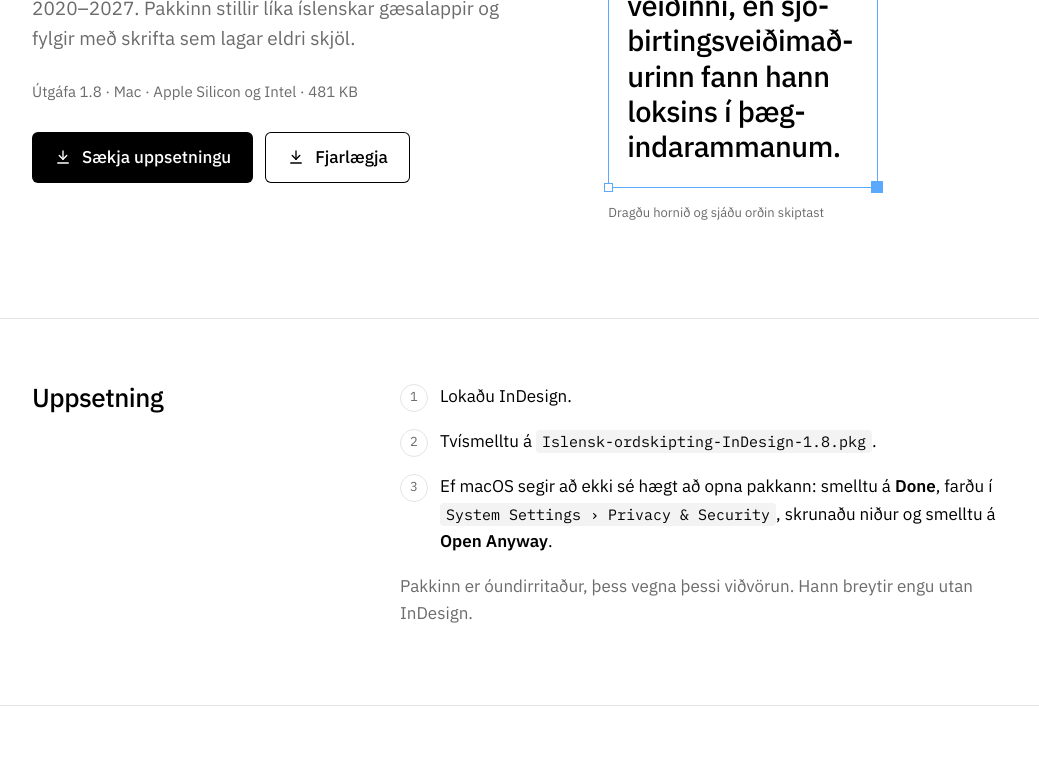
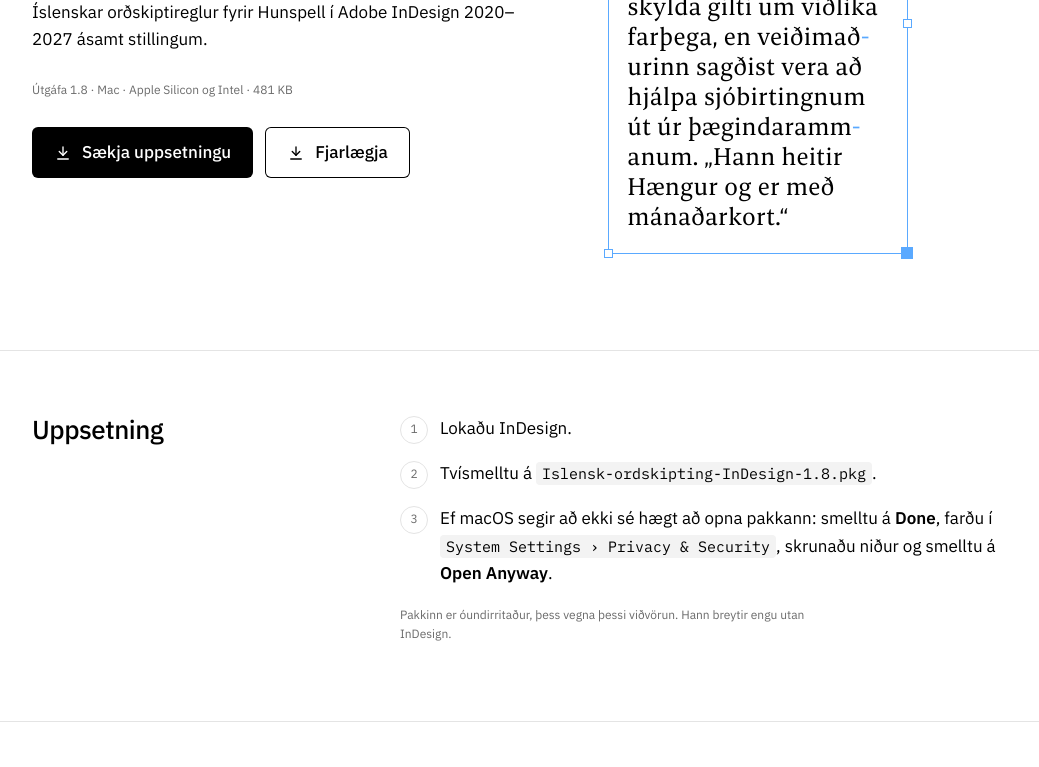
Before and after one commit to trgvi/ordskipting, a plain HTML site: page index.html in a window 1280 px wide. Shown: the part 326-1093 px from the top of the page, without its empty margins (120-1159 px from the left). Drawn offline with Linux system fonts and the light colour scheme.

Commit message:
Ný setning, Bespoke Serif og blá bandstrik í rammanum, 12px grár texti
Co-Authored-By: Claude Opus 5.5 <noreply@anthropic.com>
Claude-Session: https://claude.ai/code/session_01YRiNmbf7QVRPXRZJiZNL7Q

```diff
--- a/index.html
+++ b/index.html
@@ -33,17 +33,19 @@ h1{font-size:clamp(34px,5vw,52px);line-height:1.05;margin:0 0 20px}
 h2{font-size:26px;line-height:1.15;margin:0 0 16px}
 .top{display:flex;justify-content:flex-end;padding-top:20px}
 .hero{display:grid;grid-template-columns:minmax(0,1.25fr) minmax(0,1fr);gap:clamp(32px,6vw,80px);padding-block:clamp(24px,5vw,64px) clamp(48px,8vw,96px);align-items:center}
-.lead{font-size:19px;color:var(--muted);max-width:34em;margin:0 0 28px;hyphens:manual}
-.meta{font:15px/1.5 "IBM Plex Sans","Helvetica Neue",sans-serif;color:var(--muted);margin:0 0 28px}
+.lead{font-size:17px;color:var(--ink);max-width:34em;margin:0 0 28px;hyphens:manual}
+.meta{font:12px/1.5 "IBM Plex Sans","Helvetica Neue",sans-serif;color:var(--muted);margin:0 0 28px}
 .btn{display:inline-flex;align-items:center;gap:10px;min-height:48px;padding:12px 22px;background:var(--ink);color:var(--bg);text-decoration:none;font-weight:500;border-radius:6px;transition:opacity .15s}
 .btn:hover{opacity:.85}.btn:focus-visible,a:focus-visible{outline:2px solid var(--ink);outline-offset:3px}
 .btn svg{width:18px;height:18px}
 .btns{display:flex;flex-wrap:wrap;gap:12px}
 .btn.out{background:none;color:var(--ink);box-shadow:inset 0 0 0 1px var(--ink)}
 .btn.out:hover{opacity:1;background:var(--soft)}
-.frame{--fb:#5aa9ff;position:relative;width:270px;max-width:100%;border:1px solid var(--fb);padding:16px 18px 22px;font:500 29px/1.22 "IBM Plex Sans","Helvetica Neue",sans-serif;letter-spacing:-.015em;touch-action:none}
+@font-face{font-family:"Bespoke Serif";src:url(fonts/BespokeSerif-Variable.woff2) format("woff2");font-weight:300 800;font-display:swap}
+.frame{--fb:#5aa9ff;position:relative;width:300px;max-width:100%;border:1px solid var(--fb);padding:16px 18px 22px;font:400 24px/1.25 "Bespoke Serif",Georgia,serif;touch-action:none}
 :root.is-dark .frame{--fb:#7dbbff}
 .ftext{margin:0;hyphens:manual;-webkit-hyphens:manual;overflow-wrap:normal;word-break:normal}
+.ftext .ln{display:block;white-space:nowrap}.ftext .hy{color:var(--fb)}
 .hd{position:absolute;width:9px;height:9px;padding:0;background:var(--bg);border:1px solid var(--fb);border-radius:0}
 .tl{top:-5px;left:-5px}.tr{top:-5px;right:-5px}.bl{bottom:-5px;left:-5px}
 .br{bottom:-6px;right:-6px;width:12px;height:12px;background:var(--fb);cursor:ew-resize}
@@ -55,17 +57,17 @@ section{border-top:1px solid var(--line);padding-block:clamp(40px,6vw,64px)}
 .cols{display:grid;grid-template-columns:minmax(0,1fr) minmax(0,2fr);gap:clamp(24px,5vw,64px)}
 ol{margin:0;padding:0;list-style:none;counter-reset:s;max-width:38em}
 ol li{counter-increment:s;position:relative;padding:0 0 18px 40px}
-ol li::before{content:counter(s);position:absolute;left:0;top:1px;width:26px;height:26px;border:1px solid var(--line);border-radius:50%;font:13px/24px "IBM Plex Sans","Helvetica Neue",sans-serif;text-align:center;color:var(--muted)}
+ol li::before{content:counter(s);position:absolute;left:0;top:1px;width:26px;height:26px;border:1px solid var(--line);border-radius:50%;font:12px/24px "IBM Plex Sans","Helvetica Neue",sans-serif;text-align:center;color:var(--muted)}
 p{margin:0 0 14px;max-width:38em}
-.muted{color:var(--muted)}
+.muted{color:var(--muted);font-size:12px}
 code{font:15px/1.5 "IBM Plex Mono",ui-monospace,monospace;background:var(--soft);padding:2px 6px;border-radius:4px;overflow-wrap:anywhere}
 .words{display:grid;grid-template-columns:repeat(2,minmax(0,1fr));gap:1px;background:var(--line);border:1px solid var(--line);margin:0;padding:0;list-style:none}
 .words li{background:var(--bg);padding:16px 18px;display:flex;flex-direction:column;gap:4px}
 .words .w{overflow-wrap:anywhere;font:500 20px/1.2 "IBM Plex Sans","Helvetica Neue",sans-serif}
-.words .h{font:15px/1.4 "IBM Plex Mono",ui-monospace,monospace;color:var(--muted)}
+.words .h{font:12px/1.4 "IBM Plex Mono",ui-monospace,monospace;color:var(--muted)}
 .words .h b{color:var(--ink);font-weight:500}
 footer{border-top:1px solid var(--line)}
-footer .wrap{padding-block:32px;font-size:14px;color:var(--muted)}
+footer .wrap{padding-block:32px;font-size:12px;color:var(--muted)}
 footer p{max-width:none;margin:0 0 6px}
 @media(max-width:720px){.hero{grid-template-columns:minmax(0,1fr)}.cols{grid-template-columns:minmax(0,1fr)}.words{grid-template-columns:minmax(0,1fr)}}
 @media(prefers-reduced-motion:reduce){.btn{transition:none}}
@@ -78,7 +80,7 @@ footer p{max-width:none;margin:0 0 6px}
 <div class="wrap hero">
   <div>
     <h1>Íslensk orðskipting fyrir InDesign</h1>
-    <p class="lead">Íslenskar orðskiptireglur fyrir Hunspell í Adobe InDesign 2020–2027. Pakkinn stillir líka íslenskar gæsalappir og fylgir með skrifta sem lagar eldri skjöl.</p>
+    <p class="lead">Íslenskar orðskiptireglur fyrir Hunspell í Adobe InDesign 2020–2027 ásamt stillingum.</p>
     <p class="meta">Útgáfa 1.8 · Mac · Apple Silicon og Intel · 481 KB</p>
     <div class="btns">
     <a class="btn" href="Islensk-ordskipting-InDesign-1.8.pkg"><svg viewBox="0 0 24 24" fill="none" stroke="currentColor" stroke-width="1.8" stroke-linecap="round" stroke-linejoin="round" aria-hidden="true"><path d="M12 4v11"/><path d="m7 10 5 5 5-5"/><path d="M5 20h14"/></svg>Sækja uppsetningu</a>
@@ -87,12 +89,11 @@ footer p{max-width:none;margin:0 0 6px}
   </div>
   <figure class="fig">
     <div class="frame" id="frame" aria-label="Textarammi. Dragðu hornið til að sjá orðin skiptast.">
-      <p class="ftext" lang="is">Lyk&shy;ill&shy;inn að Vaðla&shy;heið&shy;ar&shy;vega&shy;vinnu&shy;verk&shy;færa&shy;geymslu&shy;skúrnum týnd&shy;ist í maðk&shy;veið&shy;inni, en sjó&shy;birt&shy;ings&shy;veiði&shy;mað&shy;ur&shy;inn fann hann loks&shy;ins í þæg&shy;inda&shy;ramm&shy;anum.</p>
+      <p class="ftext" id="ftext" lang="is" data-text="Þegar maðka­veiði­maður mætti í stræt­is­vagn­inn með sjó­birt­ing í nest­is­boxi spurði stræt­is­vagna­bíl­stjór­inn hvort skrán­ing­ar­skylda gilti um við­líka far­þega, en veiði­mað­ur­inn sagð­ist vera að hjálpa sjó­birt­ingnum út úr þæg­inda­ramm­anum. „Hann heitir Hængur og er með mán­að­ar­kort.“">Þegar maðkaveiðimaður mætti í strætisvagninn með sjóbirting í nestisboxi spurði strætisvagnabílstjórinn hvort skráningarskylda gilti um viðlíka farþega, en veiðimaðurinn sagðist vera að hjálpa sjóbirtingnum út úr þægindarammanum. &bdquo;Hann heitir Hængur og er með mánaðarkort.&ldquo;</p>
       <span class="hd tl" aria-hidden="true"></span><span class="hd tr" aria-hidden="true"></span><span class="hd bl" aria-hidden="true"></span>
       <button class="hd br" id="grip" type="button" aria-label="Breidd rammans. Notaðu örvatakka til að breyta."></button>
       <button class="hd mr" id="grip2" type="button" aria-hidden="true" tabindex="-1"></button>
     </div>
-    <figcaption class="cap">Dragðu hornið og sjáðu orðin skiptast</figcaption>
   </figure>
 </div>
 
@@ -171,6 +172,37 @@ footer p{max-width:none;margin:0 0 6px}
     }
   });
   addEventListener("resize", () => { if (f.offsetWidth > maxW()) setW(maxW()); });
+  const tx = document.getElementById("ftext");
+  const src = tx.dataset.text, cv = document.createElement("canvas").getContext("2d");
+  const esc = (t) => t.replace(/&/g, "&amp;").replace(/</g, "&lt;");
+  const layout = () => {
+    const cs = getComputedStyle(tx);
+    cv.font = cs.fontWeight + " " + cs.fontSize + " " + cs.fontFamily;
+    const W = tx.clientWidth + 0.5, fits = (t) => cv.measureText(t).width <= W;
+    const lines = []; let cur = "";
+    const words = src.split(" ");
+    for (let i = 0; i < words.length; i++) {
+      let parts = words[i].split("\u00ad");
+      while (parts.length) {
+        const whole = parts.join(""), cand = cur ? cur + " " + whole : whole;
+        if (fits(cand)) { cur = cand; parts = []; break; }
+        let k = parts.length - 1, done = false;
+        for (; k >= 1; k--) {
+          const pre = parts.slice(0, k).join("");
+          const c2 = cur ? cur + " " + pre : pre;
+          if (fits(c2 + "-")) { lines.push(esc(c2) + '<span class="hy">-</span>'); cur = ""; parts = parts.slice(k); done = true; break; }
+        }
+        if (done) continue;
+        if (cur) { lines.push(esc(cur)); cur = ""; continue; }
+        cur = whole; parts = []; break;
+      }
+    }
+    if (cur) lines.push(esc(cur));
+    tx.innerHTML = lines.map((l) => '<span class="ln">' + l + "</span>").join("");
+  };
+  new ResizeObserver(layout).observe(tx);
+  if (document.fonts) document.fonts.ready.then(layout);
+  layout();
 }
 </script>
 </body>
```
Also changed, not shown: fonts/BespokeSerif-Variable.woff2 (added).
